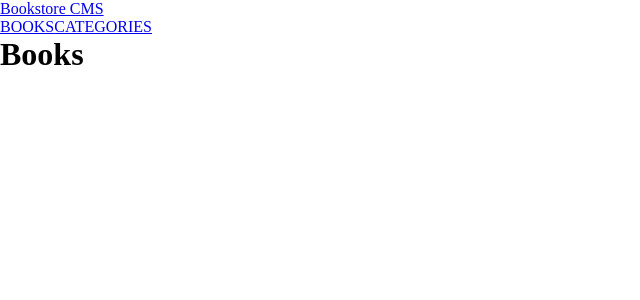
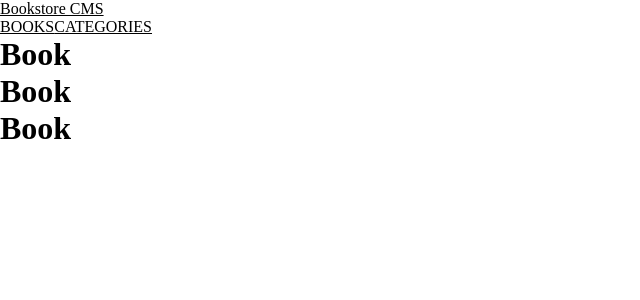
Before and after one commit to tacettinkustu/microverse-bookstore, a React (Create React App) app: page / in a window 1280 px wide. Shown: the top 300 px of the page, without its empty margins (0-640 px from the left). Built offline with nearby package versions, Linux system fonts and the light colour scheme.

Commit message:
Build new components

```diff
--- a/src/App.js
+++ b/src/App.js
@@ -15,18 +15,16 @@ const routes = [
     component: <Categories />,
   },
 ];
-
 const App = () => (
   <Router>
     <Nav title="Bookstore CMS" routes={routes} />
     <Switch>
       {routes.map(({ path, component }) => (
-        <Route exact key={path}>
+        <Route path={path} exact key={path}>
           {component}
         </Route>
       ))}
     </Switch>
   </Router>
 );
-
 export default App;
--- a/src/components/Nav.js
+++ b/src/components/Nav.js
@@ -16,10 +16,12 @@ const Nav = ({ title, routes }) => (
 
 Nav.propTypes = {
   title: PropTypes.string.isRequired,
-  routes: PropTypes.arrayOf({
-    path: PropTypes.string.isRequired,
-    name: PropTypes.string,
-  }).isRequired,
+  routes: PropTypes.arrayOf(
+    PropTypes.shape({
+      path: PropTypes.string.isRequired,
+      name: PropTypes.string.isRequired,
+    }),
+  ).isRequired,
 };
 
 export default Nav;
--- /dev/null
+++ b/src/components/books/Book.js
@@ -0,0 +1,3 @@
+const Book = () => <h1>Book</h1>;
+
+export default Book;
--- a/src/components/books/Books.js
+++ b/src/components/books/Books.js
@@ -1,3 +1,29 @@
-const Books = () => <h1>Books</h1>;
+import Book from './Book';
+
+const books = [
+  {
+    genre: 'Action',
+    title: 'The Girl',
+    author: 'xxxxxxxx',
+  },
+  {
+    genre: 'Science Fiction',
+    title: 'yyyyy',
+    author: 'zzzzzz',
+  },
+  {
+    genre: 'Economy',
+    title: 'aaaaa',
+    author: 'bbbbbb',
+  },
+];
+
+const Books = () => (
+  <ul>
+    {books.map((book) => (
+      <Book key={book.title} book={book} />
+    ))}
+  </ul>
+);
 
 export default Books;
--- a/src/index.css
+++ b/src/index.css
@@ -2,3 +2,7 @@
   margin: 0;
   padding: 0;
 }
+
+a {
+  color: inherit;
+}
```
